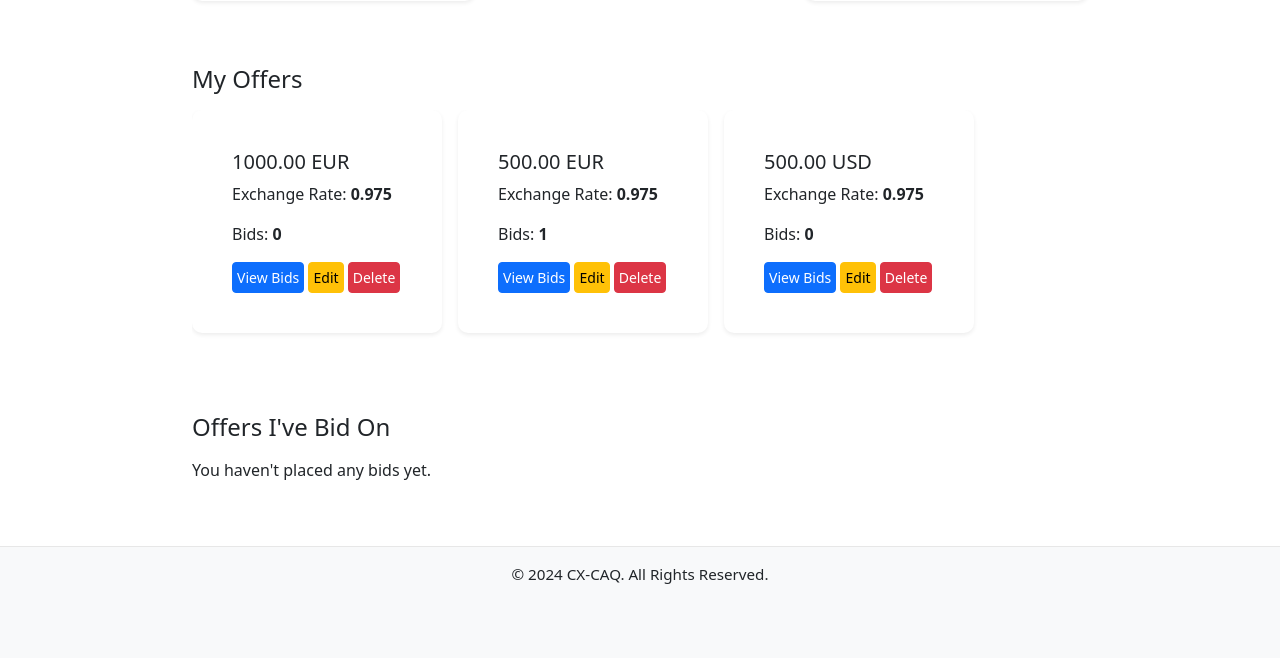
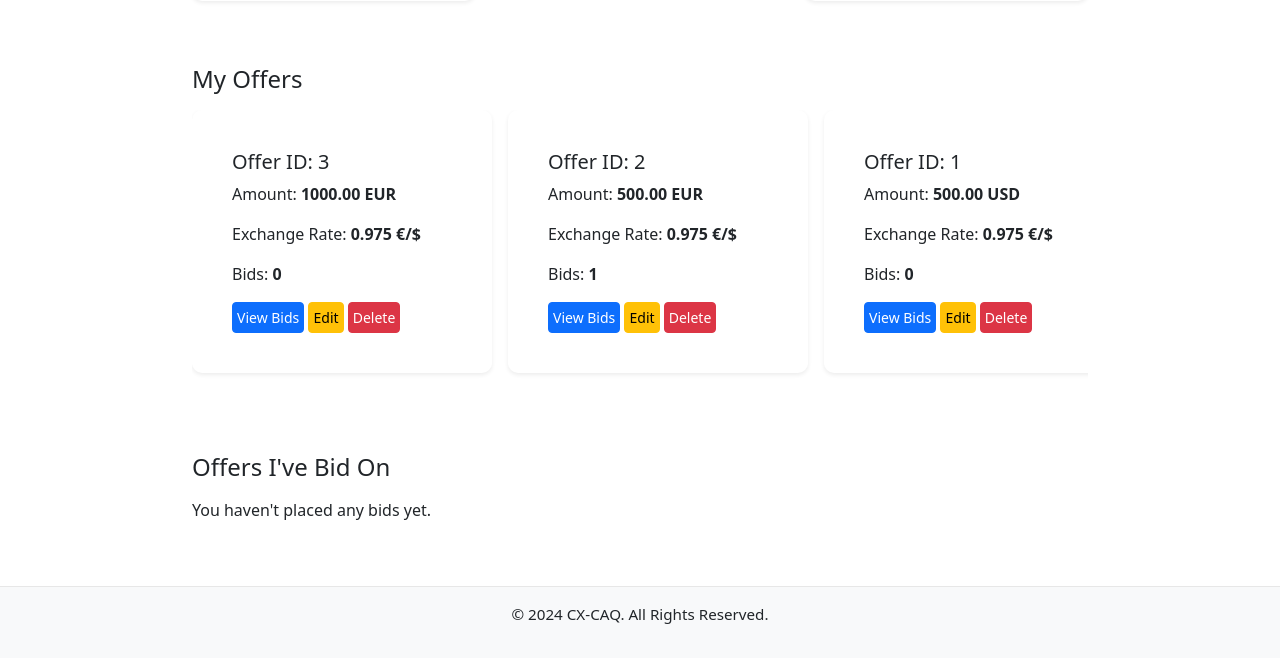
Before and after one commit to galindo89/currency-exchange-pgz, a Django app: page /dashboard/ in a window 1280 px wide. Shown: the part 384-1042 px from the top of the page. Before the commit the page ends 968 px from the top, so only its background shows below. Run offline with Django 4.2, Linux system fonts and the light colour scheme; a user stored in the database is signed in; data comes from the database, SQL or seed files in the repository; both versions use the stored data as it was after the commit.

Commit message:
improving dashboard UI

```diff
--- a/core/templates/core/dashboard.html
+++ b/core/templates/core/dashboard.html
@@ -36,10 +36,11 @@
         <h4 class="mb-3">My Offers</h4>
         <div class="scroll-container d-flex gap-3">
             {% for offer in my_offers %}
-            <div class="card shadow-sm" style="min-width: 250px;">
+            <div class="card shadow-sm dashboard-card">
                 <div class="card-body">
-                    <h5>{{ offer.amount }} {{ offer.currency }}</h5>
-                    <p>Exchange Rate: <strong>{{ offer.exchange_rate }}</strong></p>
+                    <h5> Offer ID: {{ offer.id }}</h5>
+                    <p>Amount: <strong>{{ offer.amount }} {{ offer.currency }}</strong></p>
+                    <p>Exchange Rate: <strong>{{ offer.exchange_rate }} €/$</strong></p>
                     <p>Bids: <strong>{{ offer.bids.count }}</strong></p>
                     <a href="{% url 'offers:view_bids' offer.id %}" class="btn btn-primary btn-sm">View Bids</a>
                     <a href="{% url 'offers:edit_offer' offer.id %}" class="btn btn-warning btn-sm">Edit</a>
@@ -60,7 +61,7 @@
         <h4 class="mb-3">Offers I've Bid On</h4>
         <div class="scroll-container d-flex gap-3">
             {% for bid in my_bids %}
-            <div class="card shadow-sm" style="min-width: 250px;">
+            <div class="card shadow-sm dashboard-card">
                 <div class="card-body">
                     <h5>{{ bid.offer.user.username }}</h5>
                     <h5>{{ bid.offer.amount }} {{ bid.offer.currency }}</h5>
--- a/offers/templates/offers/view_offers.html
+++ b/offers/templates/offers/view_offers.html
@@ -42,7 +42,7 @@
     <div class="row g-3">
         {% for offer in offers %}
         <div class="col-12 col-md-6 col-lg-4">
-            <div class="card shadow-sm ">
+            <div class="card shadow-sm offer-card ">
                 <div class="card-body">
                     <h5 class="card-title">{{ offer.user.username }}</h5>
                     <h6 class="card-subtitle mb-2 text-muted">
--- a/static/css/style.css
+++ b/static/css/style.css
@@ -4,6 +4,7 @@ html, body {
     display: flex;
     flex-direction: column;
 }
+
 
 
 main {
@@ -37,7 +38,16 @@ h1, h2, h3 {
     border-radius: 10px;
     border: none;
     box-shadow: 0 4px 6px rgba(0, 0, 0, 0.1);
+
+
 }
+
+.card.shadow-sm.dashboard-card,.card.shadow-sm.offer-card{
+
+    min-width: 300px;
+    min-height: 100%;
+}
+
 
 
 .card .action-buttons {
```
Also changed, not shown: core/templates/core/partials/offer_card.html (deleted, +0 -28 lines), currency_portal/settings.py (+13 -5 lines), db.sqlite3.
